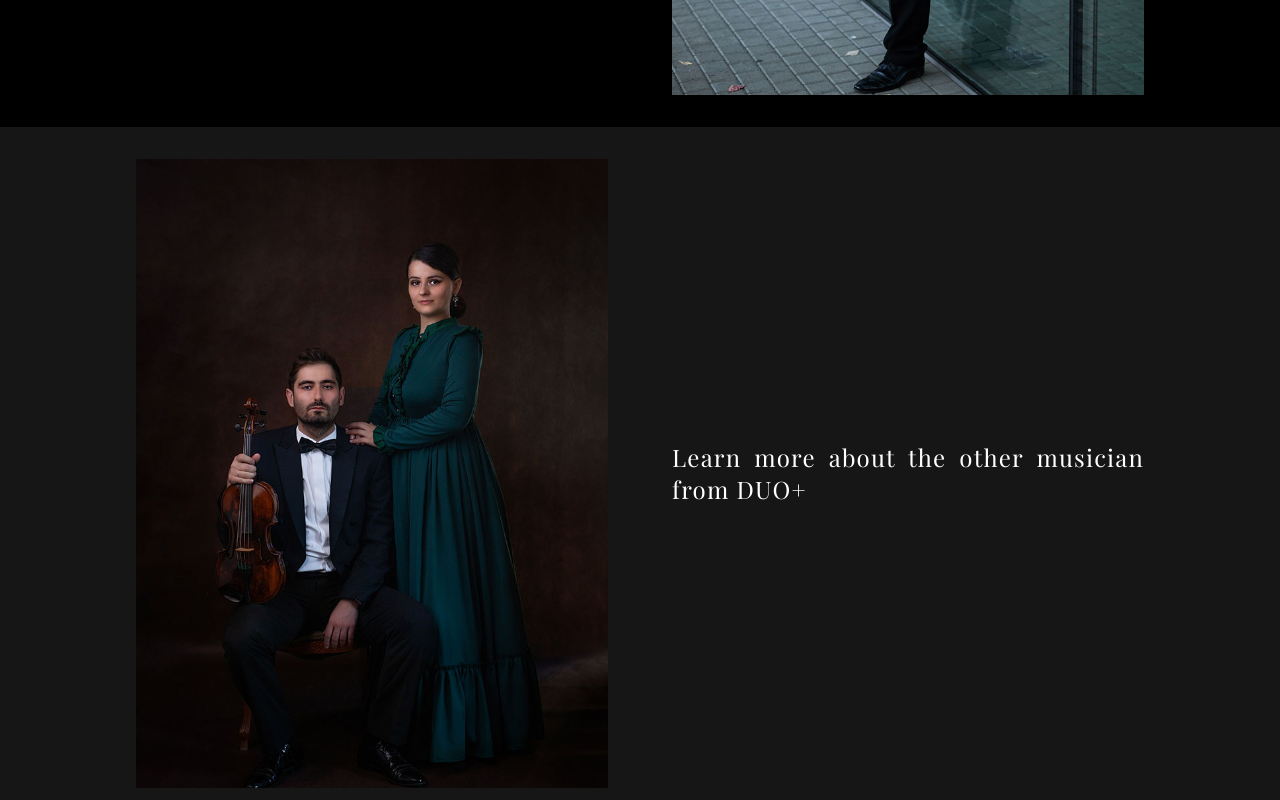
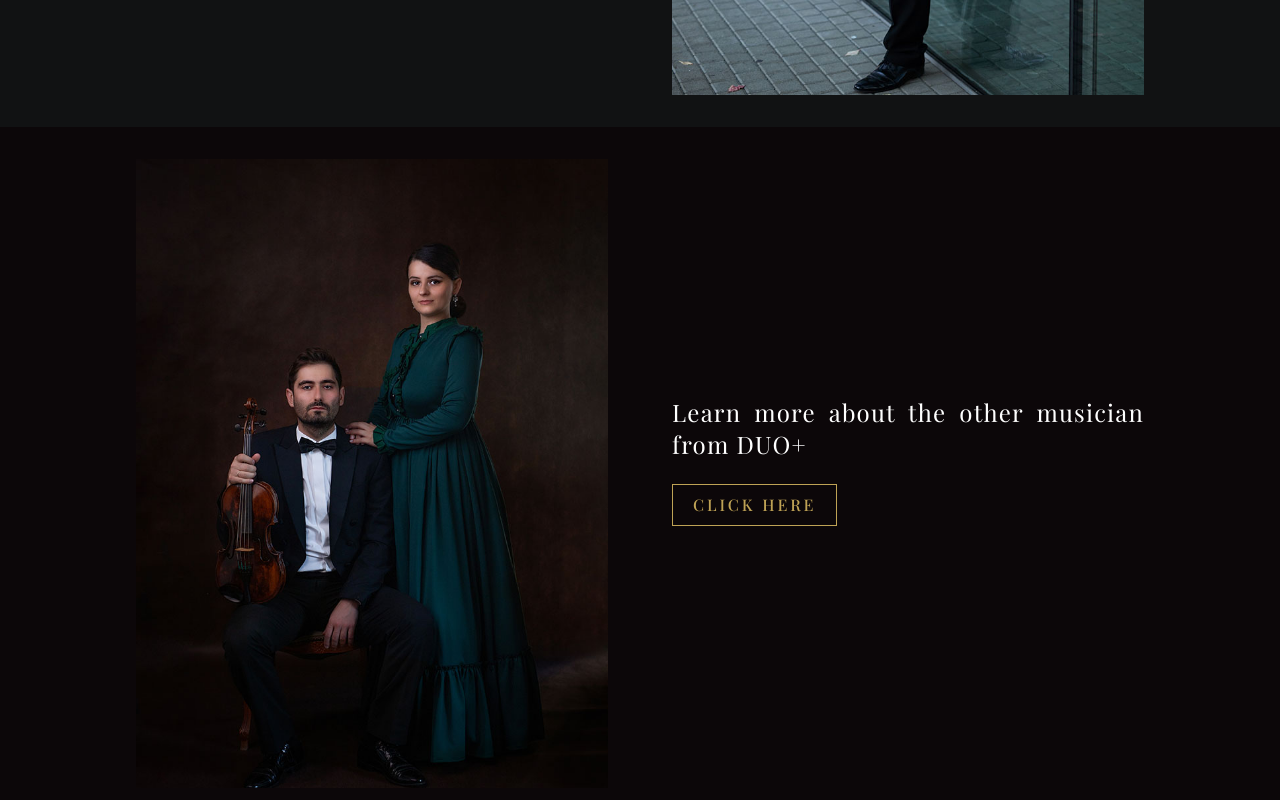
Before and after one commit to HeatGub/Adrian-site, a Next.js app: page /en in a window 1280 px wide. Shown: the part 2220-3020 px from the top of the page. Built offline with nearby package versions, Linux system fonts and the light colour scheme; a web font is replaced by a local one.

Commit message:
Add DuoButton and change homepage backgrounds

```diff
--- a/src/app/en/page.tsx
+++ b/src/app/en/page.tsx
@@ -11,6 +11,7 @@ export const metadata = {
 
 import HomePageTemplate from "@/components/HomePageTemplate";
 import { HomePageTemplateProps } from "@/components/HomePageTemplate";
+import { DuoButton } from "@/components/DuoButton";
 
 export const homeContentEN: HomePageTemplateProps = {
   hero: {
@@ -21,6 +22,7 @@ export const homeContentEN: HomePageTemplateProps = {
 
   sections: [
     {
+      className: "bg-(--bg-secondary)",
       blocks: [
         {
           imageSrc: "/images/gl2.jpg",
@@ -57,16 +59,19 @@ export const homeContentEN: HomePageTemplateProps = {
     },
 
     {
-      className: "bg-(--bg-secondary)",
+      className: "bg-(--bg-tertiary)",
       blocks: [
         {
           imageSrc: "/images/DUO2zm.jpg",
           imageAlt: "Adrian",
           imageSide: "left",
           content: (
-            <p className="text-2xl tracking-wider">
-              Learn more about the other musician from DUO+
-            </p>
+            <>
+              <p className="text-2xl tracking-wider">
+                Learn more about the other musician from DUO+
+              </p>
+              <DuoButton label="CLICK HERE"></DuoButton>
+            </>
           ),
         },
       ],
@@ -74,7 +79,6 @@ export const homeContentEN: HomePageTemplateProps = {
   ],
 };
 
-
 export default function ENPage() {
   return <HomePageTemplate {...homeContentEN} />;
 }
--- a/src/app/globals.css
+++ b/src/app/globals.css
@@ -2,8 +2,8 @@
 
 :root {
   --bg-primary: #000000;
-  --bg-secondary: #161616;
-  --bg-tertiary: #474747;
+  --bg-secondary: #111213;
+  --bg-tertiary: #0c0709;
   --text-primary: #ffffff;
   --text-secondary: #d3d3d3;
   --accent-primary: #bea255;
--- a/src/app/pl/page.tsx
+++ b/src/app/pl/page.tsx
@@ -11,6 +11,7 @@ export const metadata = {
 
 import HomePageTemplate from "@/components/HomePageTemplate";
 import { HomePageTemplateProps } from "@/components/HomePageTemplate";
+import { DuoButton } from "@/components/DuoButton";
 
 export const homeContentPL: HomePageTemplateProps = {
   hero: {
@@ -21,6 +22,7 @@ export const homeContentPL: HomePageTemplateProps = {
 
   sections: [
     {
+      className: "bg-(--bg-secondary)",
       blocks: [
         {
           imageSrc: "/images/gl2.jpg",
@@ -56,16 +58,20 @@ export const homeContentPL: HomePageTemplateProps = {
     },
 
     {
-      className: "bg-(--bg-secondary)",
+      className: "bg-(--bg-tertiary)",
       blocks: [
         {
           imageSrc: "/images/DUO2zm.jpg",
           imageAlt: "Adrian",
           imageSide: "left",
           content: (
-            <p className="text-2xl tracking-wider">
-              Jeśli chcesz dowiedzieć się czegoś więcej o drugiej osobie z DUO+
-            </p>
+            <>
+              <p className="text-2xl tracking-wider">
+                Jeśli chcesz dowiedzieć się czegoś więcej o drugiej osobie z
+                DUO+
+              </p>
+              <DuoButton label="PRZEJDŹ"></DuoButton>
+            </>
           ),
         },
       ],
@@ -73,7 +79,6 @@ export const homeContentPL: HomePageTemplateProps = {
   ],
 };
 
-
 export default function PLPage() {
   return <HomePageTemplate {...homeContentPL} />;
 }
--- /dev/null
+++ b/src/components/DuoButton.tsx
@@ -0,0 +1,31 @@
+"use client";
+
+import Link from "next/link";
+import { usePathname } from "next/navigation";
+import { localeFromPath, type Locale } from "./NavigationHelpers";
+
+export function DuoButton({ label }: { label: string }) {
+  const pathname = usePathname();
+  const locale = localeFromPath(pathname) as Locale;
+
+  const href = `/${locale}/duo`;
+
+  return (
+    <Link
+      href={href}
+      className="
+        inline-flex items-center justify-center
+        px-5 py-2
+        my-6
+        tracking-[0.18em] font-medium
+        border border-(--accent-primary)
+        text-(--accent-primary)
+        transition-all duration-200
+        hover:bg-(--accent-primary)
+        hover:text-(--bg-primary)
+      "
+    >
+      {label}
+    </Link>
+  );
+}
```
